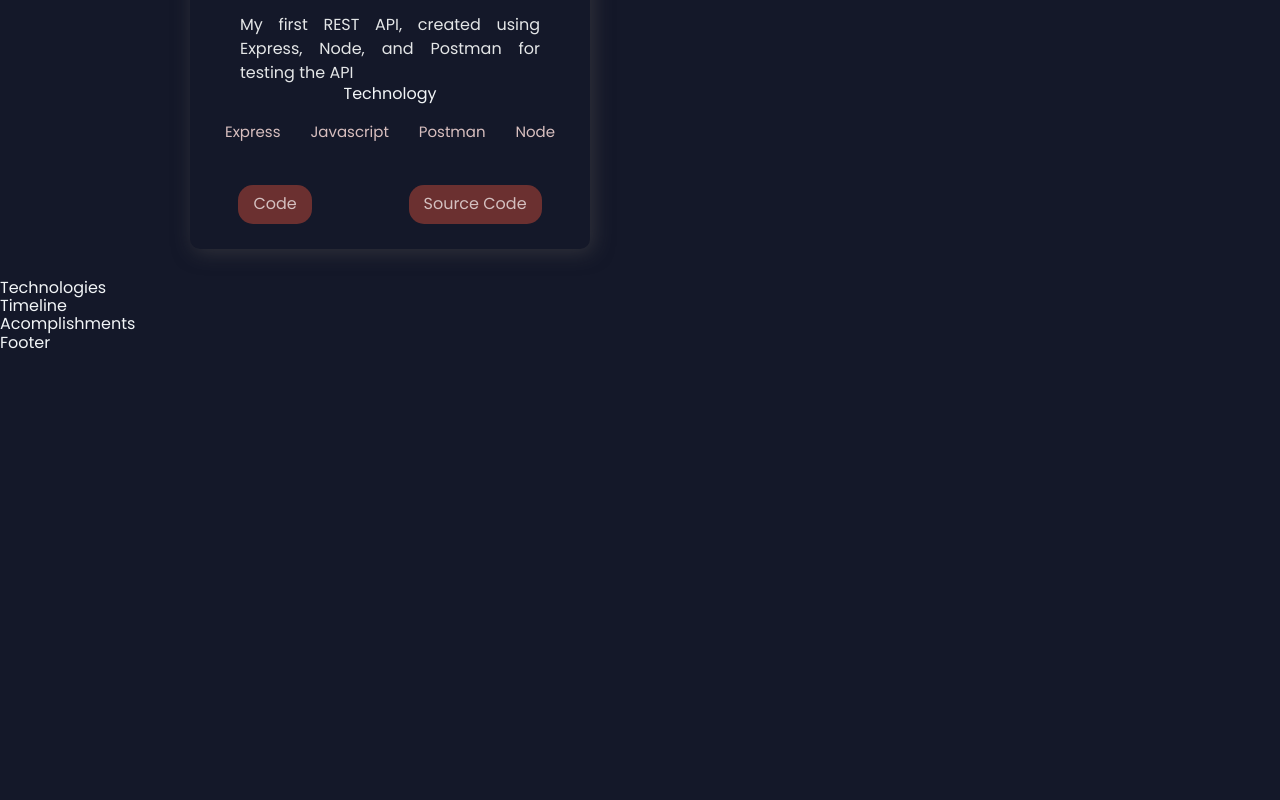
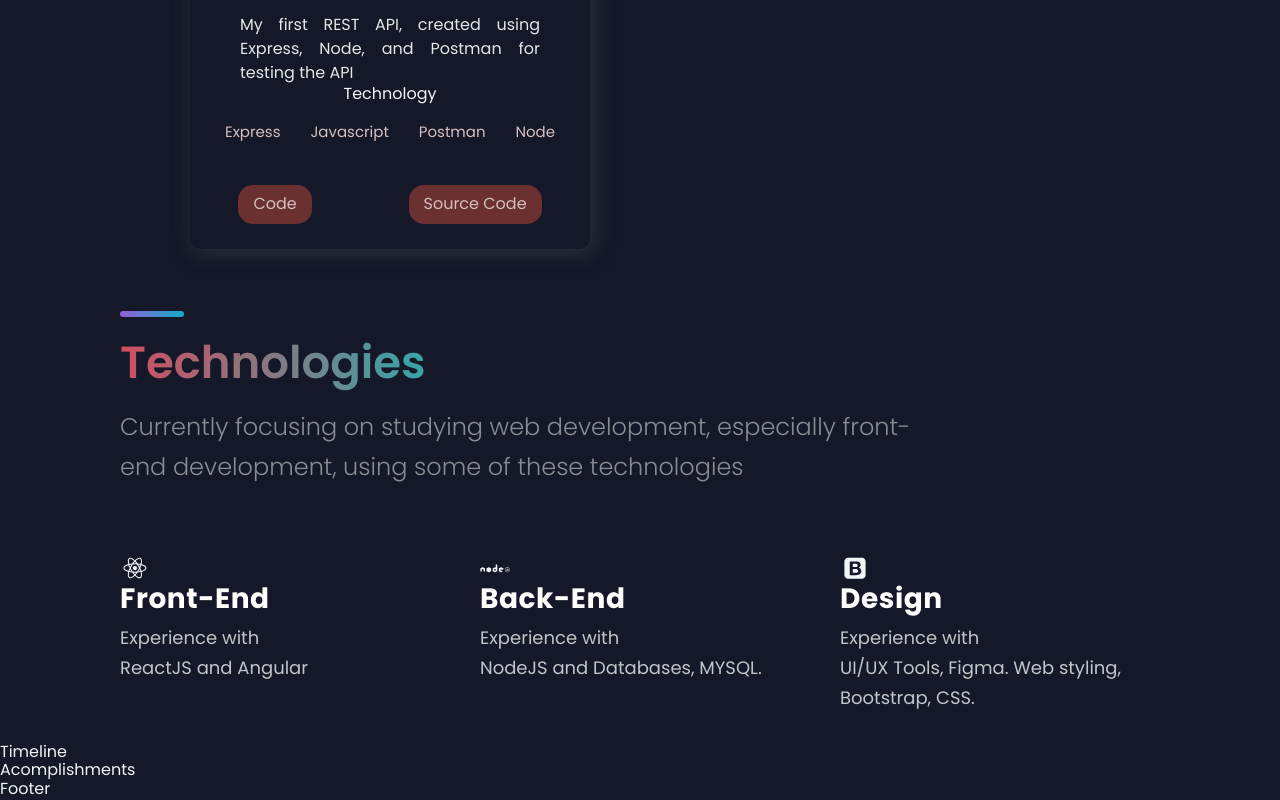
Before and after one commit to alaqsaka/aqsa-portofolio, a Next.js app: page / in a window 1280 px wide. Shown: the part 3031-3831 px from the top of the page. Before the commit the page ends 3385 px from the top, so only its background shows below. Built offline with nearby package versions, Linux system fonts and the light colour scheme.

Commit message:
adding tech section

```diff
--- a/src/components/Technologies/Technologies.js
+++ b/src/components/Technologies/Technologies.js
@@ -1,12 +1,67 @@
-import React from 'react';
-import { DiFirebase, DiReact, DiZend } from 'react-icons/di';
-import { Section, SectionDivider, SectionText, SectionTitle } from '../../styles/GlobalComponents';
-import { List, ListContainer, ListItem, ListParagraph, ListTitle } from './TechnologiesStyles';
+import React from "react";
+import {
+  DiBootstrap,
+  DiFirebase,
+  DiNodejs,
+  DiReact,
+  DiZend,
+} from "react-icons/di";
+import {
+  Section,
+  SectionDivider,
+  SectionText,
+  SectionTitle,
+} from "../../styles/GlobalComponents";
+import {
+  List,
+  ListContainer,
+  ListItem,
+  ListParagraph,
+  ListTitle,
+} from "./TechnologiesStyles";
 
-const Technologies = () =>  (
-  <div>
-    Technologies
-  </div>
+const Technologies = () => (
+  <Section id="tech">
+    <SectionDivider />
+    <br />
+    <SectionTitle>Technologies</SectionTitle>
+    <SectionText>
+      Currently focusing on studying web development, especially front-end
+      development, using some of these technologies
+    </SectionText>
+    <List>
+      <ListItem>
+        <DiReact size="3rem" />
+        <ListContainer>
+          <ListTitle>Front-End</ListTitle>
+          <ListParagraph>
+            Experience with <br />
+            ReactJS and Angular
+          </ListParagraph>
+        </ListContainer>
+      </ListItem>
+      <ListItem>
+        <DiNodejs size="3rem" />
+        <ListContainer>
+          <ListTitle>Back-End</ListTitle>
+          <ListParagraph>
+            Experience with <br />
+            NodeJS and Databases, MYSQL.
+          </ListParagraph>
+        </ListContainer>
+      </ListItem>
+      <ListItem>
+        <DiBootstrap size="3rem" />
+        <ListContainer>
+          <ListTitle>Design</ListTitle>
+          <ListParagraph>
+            Experience with <br />
+            UI/UX Tools, Figma. Web styling, Bootstrap, CSS.
+          </ListParagraph>
+        </ListContainer>
+      </ListItem>
+    </List>
+  </Section>
 );
 
 export default Technologies;
--- a/src/styles/GlobalComponents/index.js
+++ b/src/styles/GlobalComponents/index.js
@@ -26,7 +26,7 @@
 
 export const SectionTitle = styled.h2`
   font-weight: 600;
-  font-size: ${(props) => (props.main ? "50px" : "56px")};
+  font-size: ${(props) => (props.main ? "50px" : "45px")};
   line-height: ${(props) => (props.main ? "72px" : "56px")};
   width: max-content;
   max-width: 100%;
```
